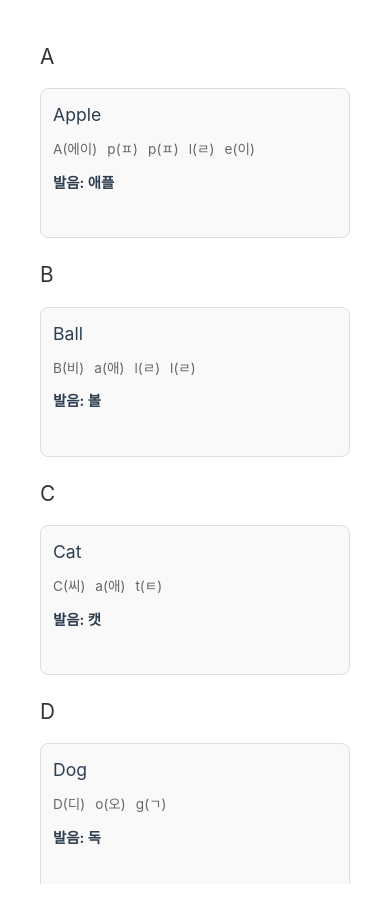
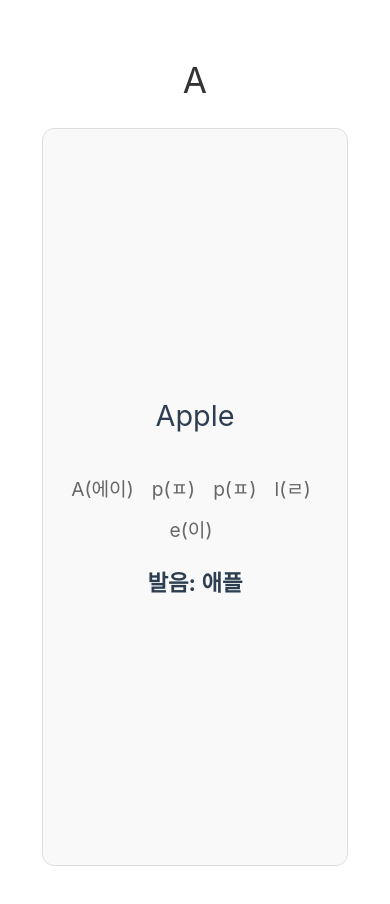
Before and after one commit to eto2000/alpha, a Vue app: page / in a window 390 px wide. Shown: the top 904 px of the page. Built offline with nearby package versions, Linux system fonts and the light colour scheme.

Commit message:
페이지 사이즈 조절

```diff
--- a/src/App.vue
+++ b/src/App.vue
@@ -35,83 +35,102 @@
     max-width: 100%;
     margin: 0 auto;
     padding: 10px;
+    height: 100vh;
   }
 
   .alphabet-list {
     height: 100vh;
     overflow-y: auto;
+    scroll-snap-type: y mandatory;
   }
 
   .letter-section {
-    margin-bottom: 20px;
+    height: 100vh;
+    display: flex;
+    flex-direction: column;
+    padding: 20px 10px;
+    scroll-snap-align: start;
   }
 
   .word-swiper {
     width: 100%;
-    height: 150px;
+    flex: 1;
+    min-height: 0;
   }
 
   .word-card {
-    padding: 15px;
+    height: 100%;
+    padding: 20px;
     border: 1px solid #ddd;
-    border-radius: 8px;
+    border-radius: 12px;
     background-color: #f9f9f9;
+    display: flex;
+    flex-direction: column;
+    justify-content: center;
   }
 
   .spelling {
-    margin: 10px 0;
+    margin: 20px 0;
     display: flex;
     flex-wrap: wrap;
-    gap: 5px;
+    gap: 10px;
+    justify-content: center;
   }
 
   .spelling span {
-    margin-right: 5px;
+    margin-right: 8px;
     color: #666;
-    font-size: 0.9rem;
+    font-size: 1.4rem;
   }
 
   .pronunciation {
     color: #2c3e50;
     font-weight: bold;
-    font-size: 0.95rem;
+    font-size: 1.6rem;
+    text-align: center;
   }
 
   h2 {
     color: #333;
-    margin-bottom: 15px;
-    font-size: 1.5rem;
+    margin-bottom: 20px;
+    font-size: 2.5rem;
+    text-align: center;
   }
 
   h3 {
     color: #2c3e50;
-    margin: 0 0 10px 0;
-    font-size: 1.2rem;
+    margin: 0 0 15px 0;
+    font-size: 2rem;
+    text-align: center;
   }
 
   @media (max-width: 480px) {
     .container {
-      padding: 8px;
+      padding: 5px;
+    }
+
+    .letter-section {
+      padding: 15px 5px;
     }
 
     .word-card {
-      padding: 12px;
+      padding: 15px;
     }
 
     h2 {
-      font-size: 1.3rem;
+      font-size: 2.2rem;
     }
 
     h3 {
-      font-size: 1.1rem;
+      font-size: 1.8rem;
     }
 
     .spelling span {
-      font-size: 0.85rem;
+      font-size: 1.2rem;
     }
 
     .pronunciation {
-      font-size: 0.9rem;
+      font-size: 1.4rem;
     }
   }
   </style>
```
